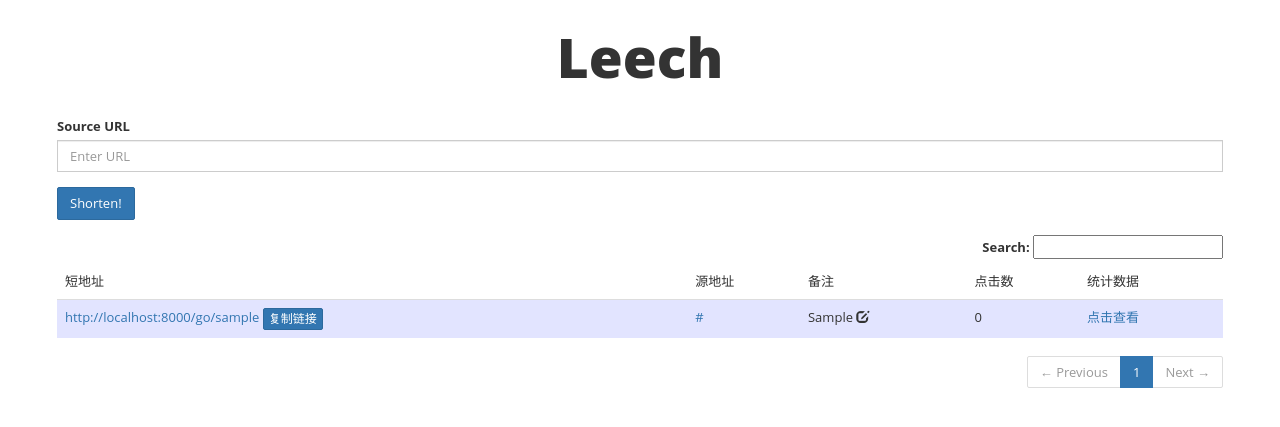
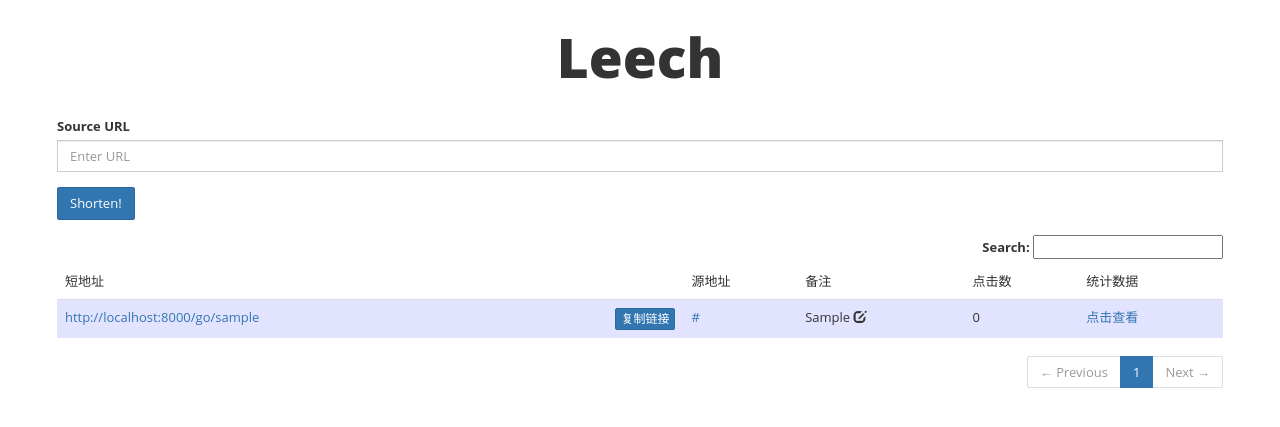
Before and after one commit to ritksm/leech, a Django app: page / in a window 1280 px wide. Shown: the part 52-479 px from the top of the page. Run offline with Django 3.2, Linux system fonts and the light colour scheme; a user stored in the database is signed in; tables that the repository leaves empty hold one stand-in row (values such as "Sample post"); data that the repository does not hold is empty; some libraries are stand-ins or nearby versions.

Commit message:
fix_template_css_pull_right_copy_link_btn

```diff
--- a/leech/templates/index.html
+++ b/leech/templates/index.html
@@ -39,7 +39,7 @@
                         <td>
                             <a href="{{ redirect_base_url }}{{ slug.slug }}" target="_blank">
                             {{ redirect_base_url }}{{ slug.slug }}
-                            </a>  <a href="{{ redirect_base_url }}{{ slug.slug }}" class="btn btn-xs btn-primary copy-link">复制链接</a>
+                            </a>  <a href="{{ redirect_base_url }}{{ slug.slug }}" class="btn btn-xs btn-primary copy-link pull-right">复制链接</a>
                         </td>
                         <td><a href="{{ slug.source_url }}" title="{{ slug.source_url }}" target="_blank">{{ slug.source_url|truncatechars:50 }}</a></td>
                         <td>{{ slug.remarks }}
```
